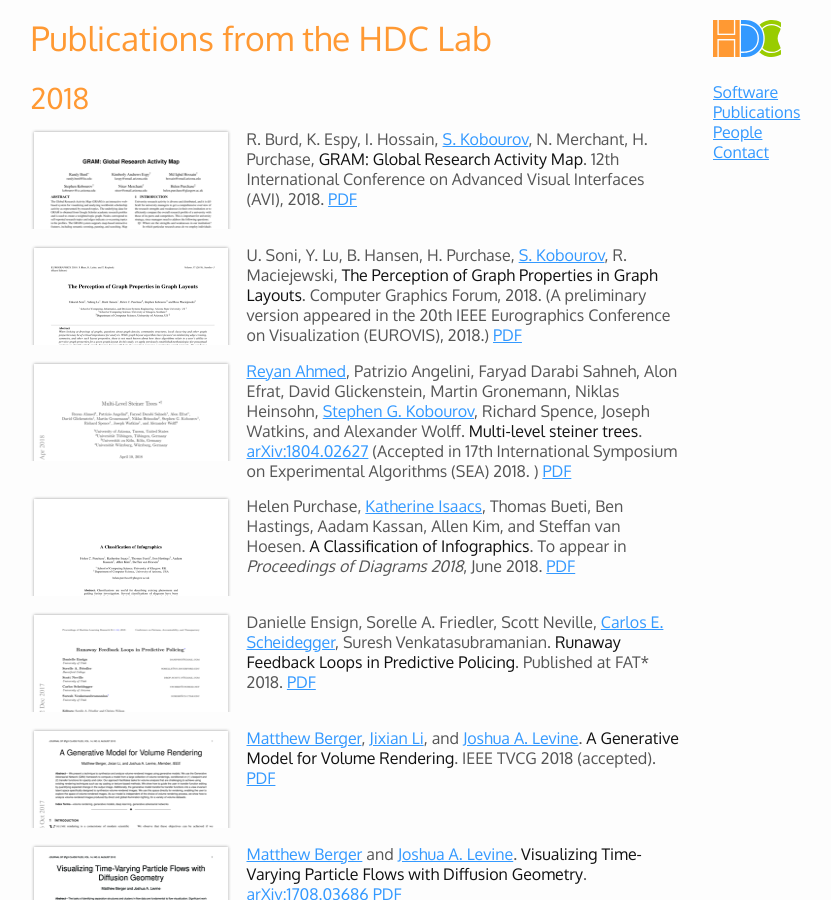
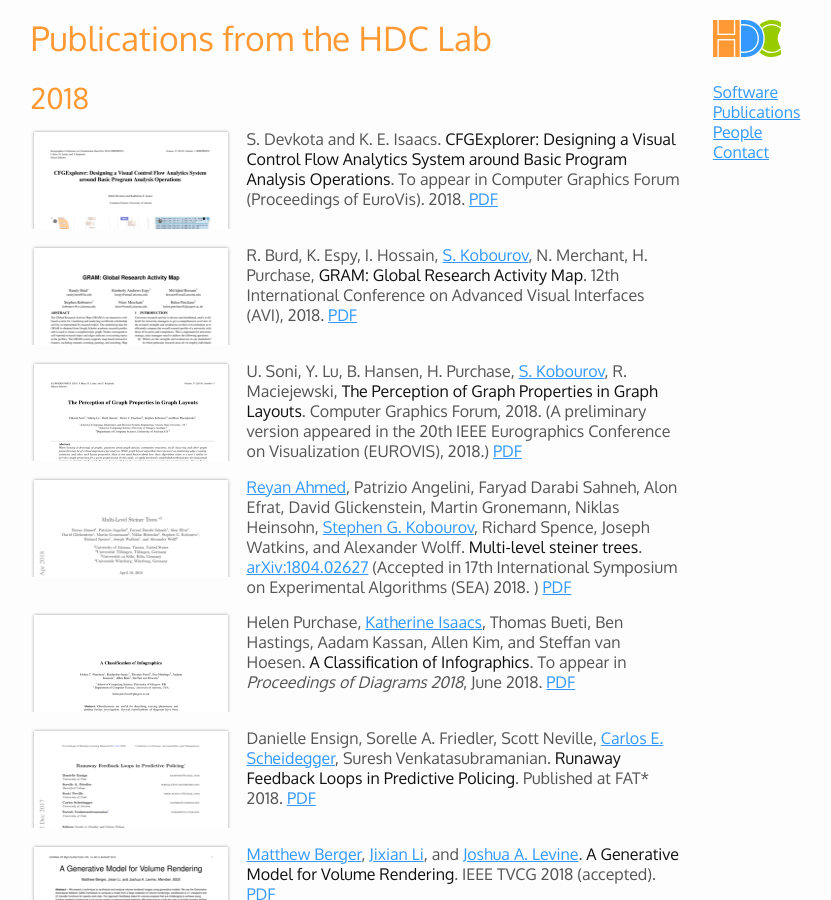
Before and after one commit to hdc-arizona/hdc-arizona.github.io, a Jekyll site: the page built from publications.md, in a window 1280 px wide and 900 px high. Shown: the whole window, without its empty margins (137-968 px from the left). Built offline with Jekyll 4.4.1, drawn with Linux system fonts in a browser that asks for light colours.

Commit message:
added sabin's cfg paper

```diff
--- a/publications.md
+++ b/publications.md
@@ -5,6 +5,11 @@ title: Publications from the HDC Lab
 
 ## 2018
 
+[<img class="pubthumb" src="papers/thumbs/cfg_2018_explorer_preprint.png">](papers/cfg_2018_explorer_preprint.pdf)
+S. Devkota and K. E. Isaacs. **CFGExplorer: Designing a Visual Control Flow Analytics System around Basic Program Analysis Operations**. To appear in Computer Graphics Forum (Proceedings of EuroVis). 2018.
+[PDF](papers/cfg_2018_explorer_preprint.pdf)
+
+<div class="pubdiv"></div>
 
 [<img class="pubthumb" src="papers/thumbs/avi_gram_2018.png">](papers/avi_gram_2018.pdf)
 R. Burd, K. Espy, I. Hossain, [S. Kobourov](http://www.cs.arizona.edu/~kobourov), N. Merchant, H. Purchase,
```
Also changed, not shown: papers/thumbs/cfg_2018_explorer_preprint.png (added), papers/thumbs/out.png (deleted), 2 other files.
